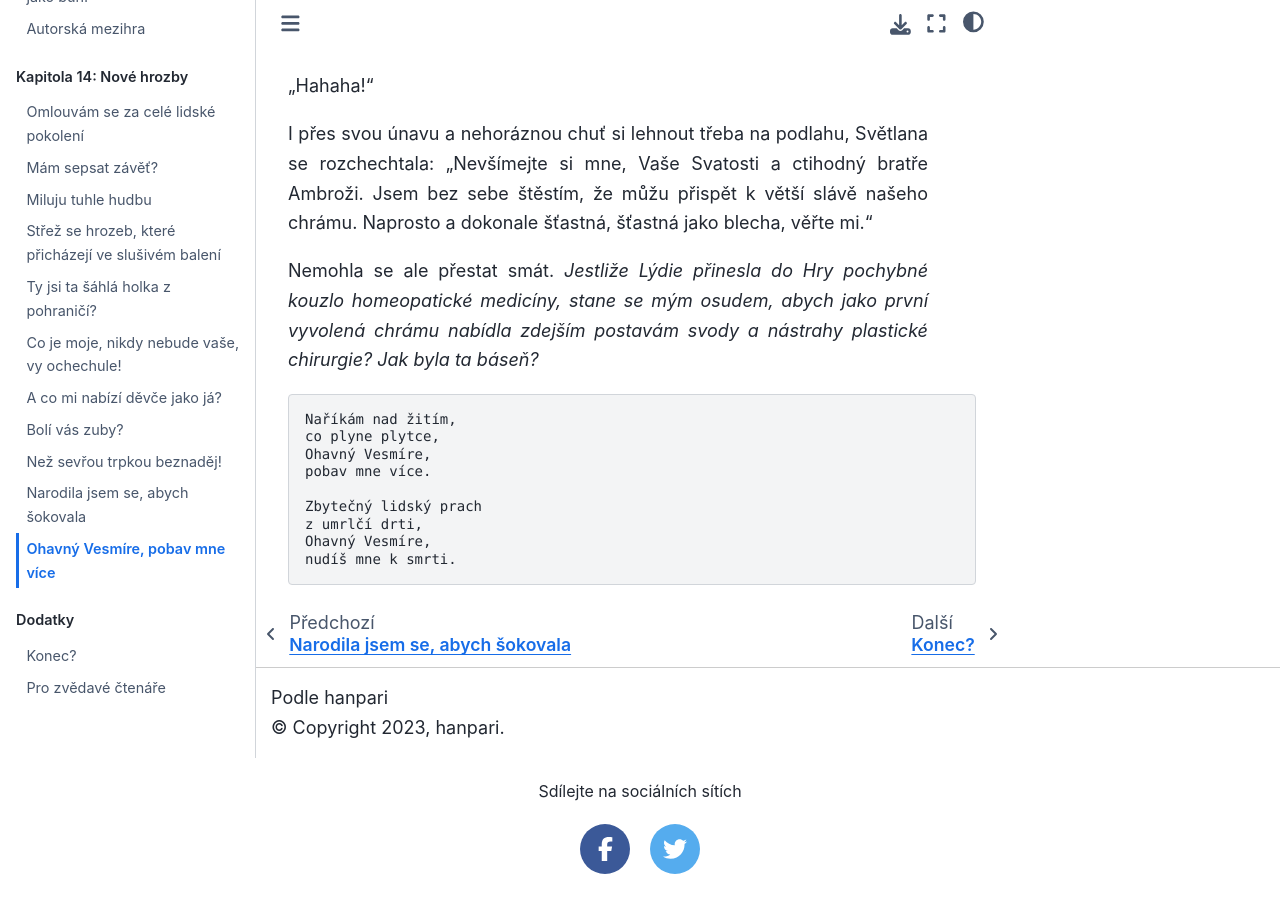
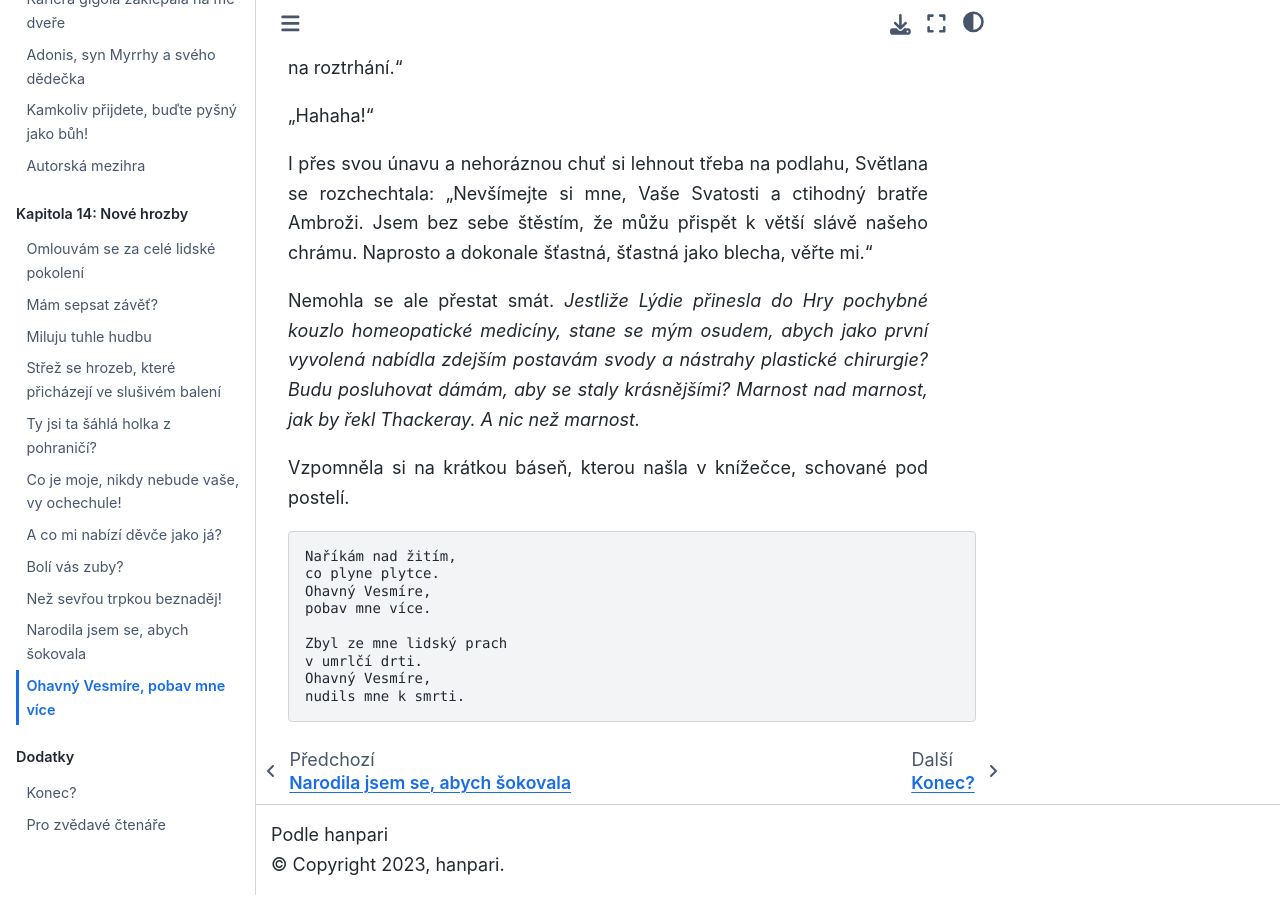
Before and after one commit to hanpari/sest-spolecniku, a Sphinx documentation site: the page built from source/sest_spolecniku/014-nove-hrozby/11.md, in a window 1280 px wide and 900 px high, scrolled down 9876 px. Built offline with Sphinx 7.4.7 and the Sphinx Book theme 1.1.4, drawn with Linux system fonts in a browser that asks for light colours; before the commit the page ends 10750 px from its top, so only the background shows below that; some of the changed text lies outside the part shown.

Commit message:
Nudils  mne

```diff
--- a/source/sest_spolecniku/014-nove-hrozby/11.md
+++ b/source/sest_spolecniku/014-nove-hrozby/11.md
@@ -120,7 +120,7 @@ Aniž by čekal, až jej někdo doprovodí, bratr Ambrož vtrhl na sál, jako by
 
 "Pomoc! Zloděj! Krádež! Někdo ho čajzl!"
 
-"Čajzl co? " zavřískala nazpátek.
+"Čajzl co?" zavřískala nazpátek.
 
 "Pacienta? Náš triumf! Naše prvenství."
 
@@ -168,7 +168,7 @@ Velekněz se zvolna přišoural k lůžku, obešel ho a zkoumavě se zahleděl n
 
 "To je nějaký hloupý žert, Vaše Svatosti?" zeptal se bratr Ambrož a s náhlým podezřením se zeptal: "Vy dva jste si ze mne vystřelili?"
 
-"Nikdy bych si nedovolil si střílet z pevné opory  našeho chrámu, Ambroži. Musíš se přesvědčit sám. Když poodhrneš plachtu, pochopíš."
+"Nikdy bych si nedovolil si střílet z pevné opory našeho chrámu, Ambroži. Musíš se přesvědčit sám. Když poodhrneš plachtu, pochopíš."
 
 "Pochybuji," zasupěl bratr Ambrož, ale udělal, co mu velekněz poradil. Rychlými kroky přistoupil k lůžku a netrpělivě odhalil celé nahé tělo, které leželo pod plachtou.
 
@@ -220,18 +220,19 @@ Velekněz se zamračil: "Jakže? Važ slova!"
 
 "Hahaha!"
 
-I přes svou únavu a nehoráznou chuť si lehnout třeba na podlahu, Světlana se rozchechtala: "Nevšímejte si mne, Vaše Svatosti a ctihodný bratře Ambroži. Jsem bez sebe štěstím, že můžu přispět k větší slávě našeho chrámu. Naprosto  a dokonale šťastná, šťastná jako blecha, věřte mi."
+I přes svou únavu a nehoráznou chuť si lehnout třeba na podlahu, Světlana se rozchechtala: "Nevšímejte si mne, Vaše Svatosti a ctihodný bratře Ambroži. Jsem bez sebe štěstím, že můžu přispět k větší slávě našeho chrámu. Naprosto a dokonale šťastná, šťastná jako blecha, věřte mi."
 
-Nemohla se ale přestat smát. *Jestliže Lýdie přinesla do Hry pochybné kouzlo homeopatické medicíny, stane se mým osudem, abych jako první vyvolená chrámu nabídla zdejším postavám svody a nástrahy plastické chirurgie? Jak byla ta báseň?*
+Nemohla se ale přestat smát. *Jestliže Lýdie přinesla do Hry pochybné kouzlo homeopatické medicíny, stane se mým osudem, abych jako první vyvolená nabídla zdejším postavám svody a nástrahy plastické chirurgie? Budu posluhovat dámám, aby se staly krásnějšími? Marnost nad marnost, jak by řekl Thackeray. A nic než marnost.*
 
+Vzpomněla si na krátkou báseň, kterou našla v knížečce, schované pod postelí.
 
 
     Naříkám nad žitím,
-    co plyne plytce,
+    co plyne plytce.
     Ohavný Vesmíre,
     pobav mne více.
 
-    Zbytečný lidský prach
-    z umrlčí drti,
+    Zbyl ze mne lidský prach
+    v umrlčí drti.
     Ohavný Vesmíre,
-    nudíš mne k smrti.
+    nudils mne k smrti.
```
Also changed, not shown: other parts of source/sest_spolecniku/014-nove-hrozby/11.md (+6 -6 lines).
